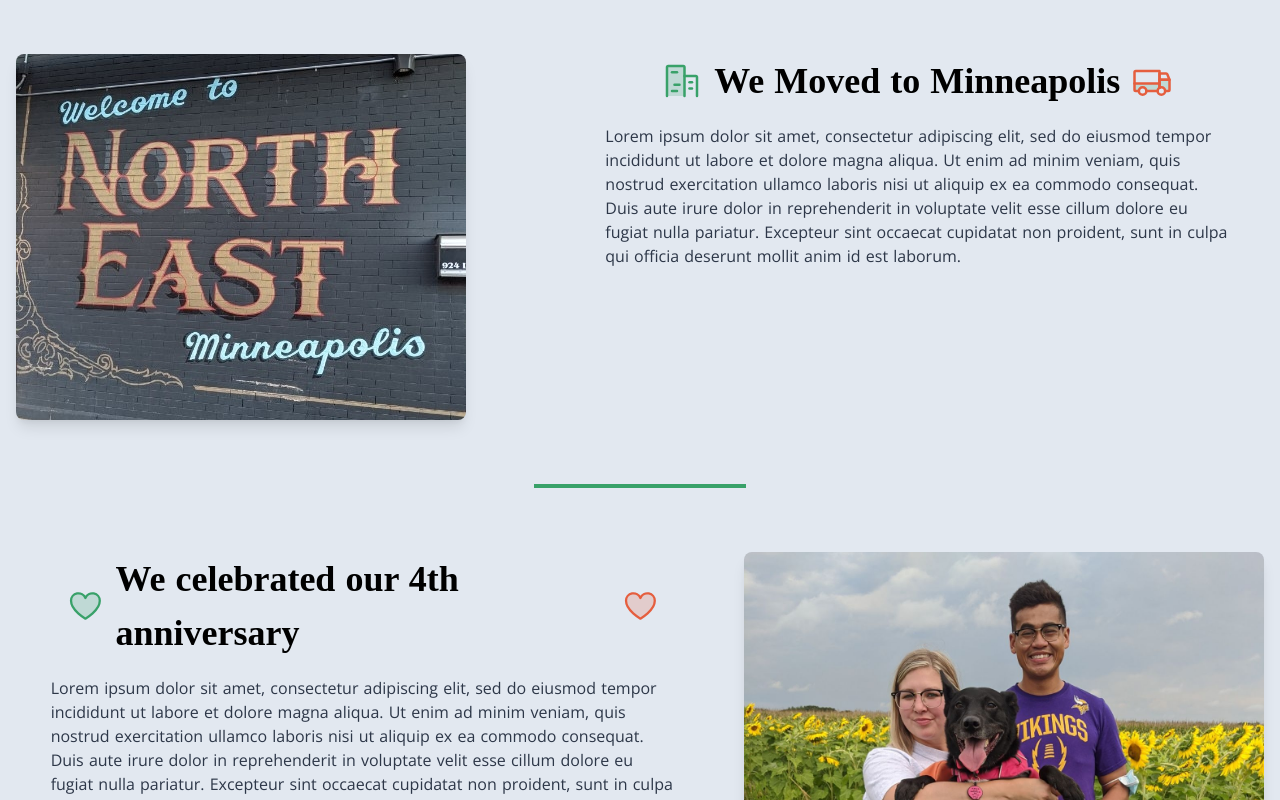
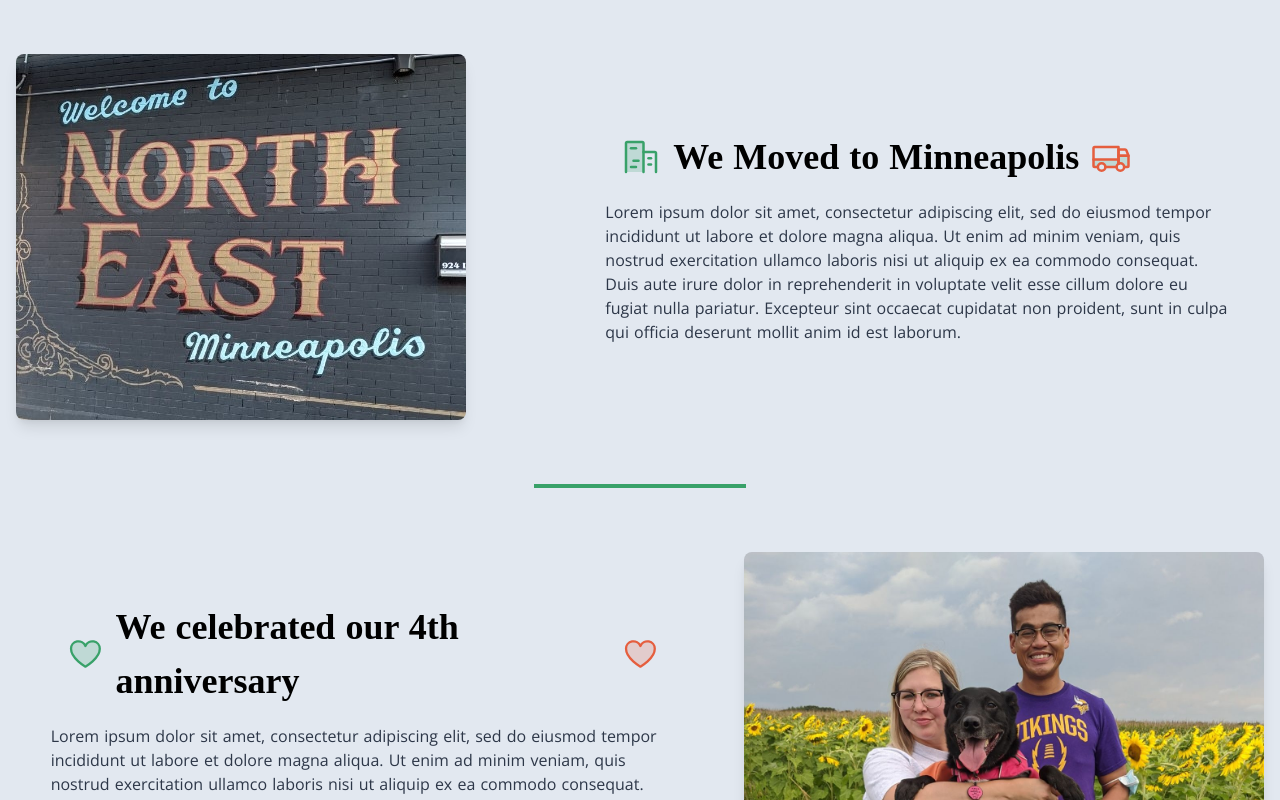
Before and after one commit to TonyFwin/christmas-card, a Nuxt app: page / in a window 1280 px wide. Shown: the part 1220-2020 px from the top of the page. Built offline with nearby package versions, Linux system fonts and the light colour scheme; a web font is replaced by a local one.

Commit message:
Update alignment of anniversary and moving sections

```diff
--- a/components/Anniversary.vue
+++ b/components/Anniversary.vue
@@ -8,7 +8,7 @@
           alt=""
         />
       </div>
-      <div class="w-full md:w-6/12 mx-auto flex flex-col">
+      <div class="w-full md:w-6/12 mx-auto flex flex-col justify-center">
         <h3 class="text-4xl font-semibold px-4 flex items-center">
           <svg
             xmlns="http://www.w3.org/2000/svg"
--- a/components/Moving.vue
+++ b/components/Moving.vue
@@ -8,10 +8,8 @@
           alt=""
         />
       </div>
-      <div class="w-full md:w-6/12 mx-auto flex flex-col">
-        <h3
-          class="text-4xl font-semibold px-4 flex items-center justify-center"
-        >
+      <div class="w-full md:w-6/12 mx-auto flex flex-col justify-center">
+        <h3 class="text-4xl font-semibold px-4 flex items-center">
           <svg
             xmlns="http://www.w3.org/2000/svg"
             width="40"
```
